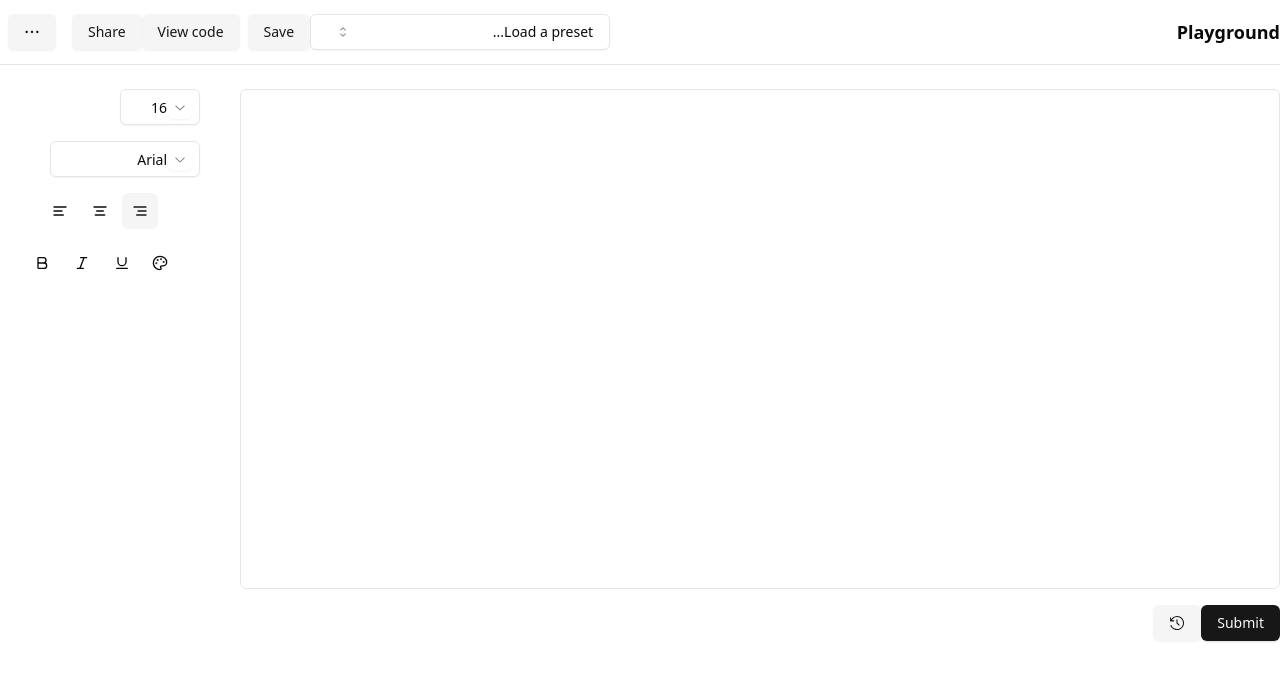
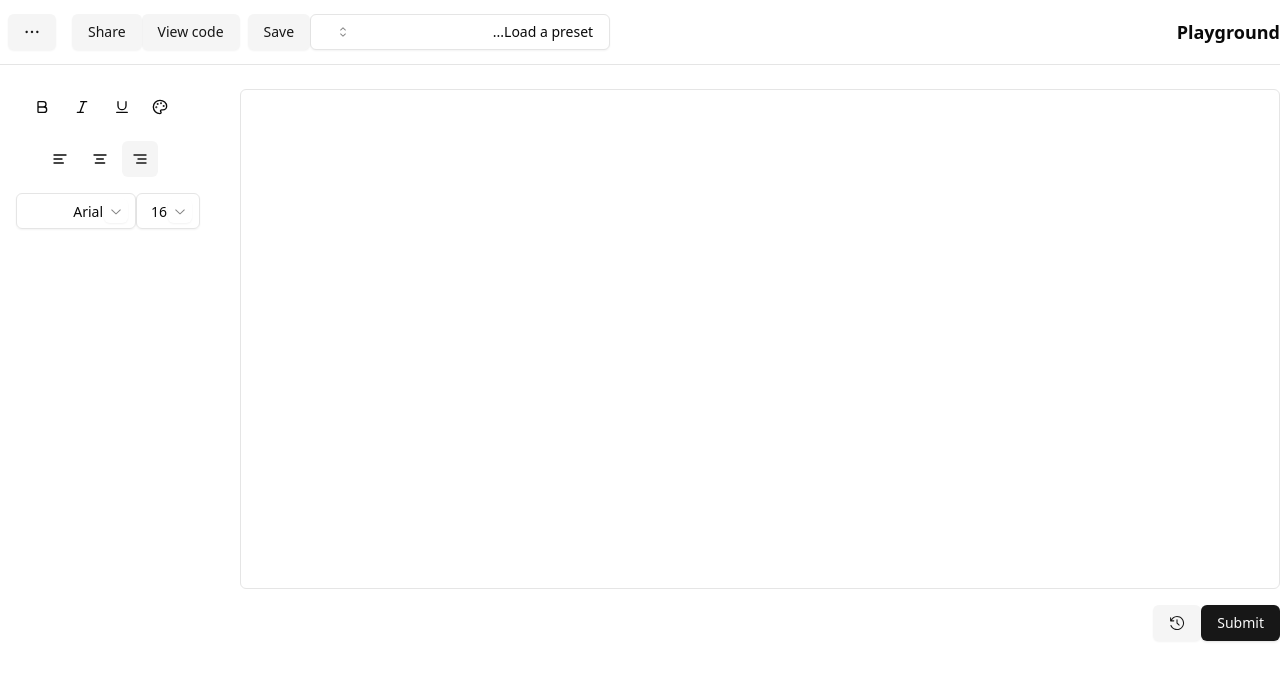
Before and after one commit to Ossama-Dev07/Text-editor, a React (Vite) app: page / in a window 1280 px wide. Shown: the top 680 px of the page. Built offline with nearby package versions, Linux system fonts and the light colour scheme.

Commit message:
update text editor UI 2

```diff
--- a/src/whatsappGroupe/EditorUI/style-buttons-components.jsx
+++ b/src/whatsappGroupe/EditorUI/style-buttons-components.jsx
@@ -17,12 +17,12 @@ import {
 } from "@/components/ui/popover";
 
 export const TABLE_COLORS = [
-  { bg: "", border: "border-border" },
-  { bg: "bg-blue-400", border: "border-blue-200" },
-  { bg: "bg-green-400", border: "border-green-200" },
-  { bg: "bg-orange-400", border: "border-orange-200" },
-  { bg: "bg-red-400", border: "border-red-200" },
-  { bg: "bg-yellow-400", border: "border-yellow-200" },
+  { text: "text-black", bg: "", border: "border-border" },
+  { text: "text-blue-400", bg: "bg-blue-400", border: "border-blue-200" },
+  { text: "text-green-400", bg: "bg-green-400", border: "border-green-200" },
+  { text: "text-orange-400", bg: "bg-orange-400", border: "border-orange-200" },
+  { text: "text-red-400", bg: "bg-red-400", border: "border-red-200" },
+  { text: "text-yellow-400", bg: "bg-yellow-400", border: "border-yellow-200" },
 ];
 
 export const StyleButtons = ({
@@ -33,23 +33,6 @@ export const StyleButtons = ({
 }) => {
   return (
     <>
-      <div className="grid gap-2">
-        <ToggleGroup
-          type="single"
-          value={alignment}
-          onValueChange={onAlignmentChange}
-        >
-          <ToggleGroupItem value="left" aria-label="Align left">
-            <AlignLeft className="h-4 w-4" />
-          </ToggleGroupItem>
-          <ToggleGroupItem value="center" aria-label="Align center">
-            <AlignCenter className="h-4 w-4" />
-          </ToggleGroupItem>
-          <ToggleGroupItem value="right" aria-label="Align right">
-            <AlignRight className="h-4 w-4" />
-          </ToggleGroupItem>
-        </ToggleGroup>
-      </div>
       <div className="grid gap-2">
         <ToggleGroup type="multiple">
           <ToggleGroupItem
@@ -85,7 +68,7 @@ export const StyleButtons = ({
                   <button
                     key={idx}
                     className={`w-8 h-8 rounded ${color.bg} ${color.border} border-2 transition-opacity hover:opacity-80`}
-                    onClick={() => onColorChange(color.bg, color.border)}
+                    onClick={() => onColorChange(color.text, color.border)}
                   />
                 ))}
               </div>
@@ -93,6 +76,23 @@ export const StyleButtons = ({
           </Popover>
         </ToggleGroup>
       </div>
+      <div className="grid gap-2">
+        <ToggleGroup
+          type="single"
+          value={alignment}
+          onValueChange={onAlignmentChange}
+        >
+          <ToggleGroupItem value="left" aria-label="Align left">
+            <AlignLeft className="h-4 w-4" />
+          </ToggleGroupItem>
+          <ToggleGroupItem value="center" aria-label="Align center">
+            <AlignCenter className="h-4 w-4" />
+          </ToggleGroupItem>
+          <ToggleGroupItem value="right" aria-label="Align right">
+            <AlignRight className="h-4 w-4" />
+          </ToggleGroupItem>
+        </ToggleGroup>
+      </div>
     </>
   );
 };
--- a/src/whatsappGroupe/MainPage.jsx
+++ b/src/whatsappGroupe/MainPage.jsx
@@ -31,13 +31,13 @@ export default function MainPage() {
     }
   };
 
-  const handleColorChange = (bgColor, borderColor) => {
+  const handleColorChange = (textColor, borderColor) => {
     if (window.getSelection) {
       const selection = window.getSelection();
       if (selection.rangeCount > 0) {
         const range = selection.getRangeAt(0);
         const span = document.createElement("span");
-        span.className = `${bgColor} ${borderColor} px-1 rounded`;
+        span.className = `${textColor} ${borderColor} px-1 rounded`;
         range.surroundContents(span);
       }
     }
@@ -88,20 +88,22 @@ export default function MainPage() {
           <div className="h-full py-6" dir="rtl">
             <div className="grid h-full items-stretch gap-10 md:grid-cols-[1fr_200px]">
               <div className="flex-col space-y-4 sm:flex md:order-2">
-                <FontSizeSelect
-                  fontSize={fontSize}
-                  onFontSizeChange={handleFontSizeChange}
-                />
-                <FontFamilySelect
-                  fontFamily={fontFamily}
-                  onFontFamilyChange={handleFontFamilyChange}
-                />
                 <StyleButtons
                   alignment={alignment}
                   onAlignmentChange={handleAlignmentChange}
                   onTextStyleChange={handleTextStyle}
                   onColorChange={handleColorChange}
                 />
+                <div className="flex space-x-4">
+                  <FontSizeSelect
+                    fontSize={fontSize}
+                    onFontSizeChange={handleFontSizeChange}
+                  />
+                  <FontFamilySelect
+                    fontFamily={fontFamily}
+                    onFontFamilyChange={handleFontFamilyChange}
+                  />
+                </div>
               </div>
               <div className="md:order-1">
                 <TabsContent value="complete" className="mt-0 border-0 p-0">
@@ -121,7 +123,10 @@ export default function MainPage() {
                       <Button>Submit</Button>
                       <Button variant="secondary">
                         <span className="sr-only">Show history</span>
-                        <CounterClockwiseClockIcon className="h-4 w-4" />
+                        <CounterClockwiseClockIcon
+                          variant="disractive"
+                          className="h-4 w-4"
+                        />
                       </Button>
                     </div>
                   </div>
```
